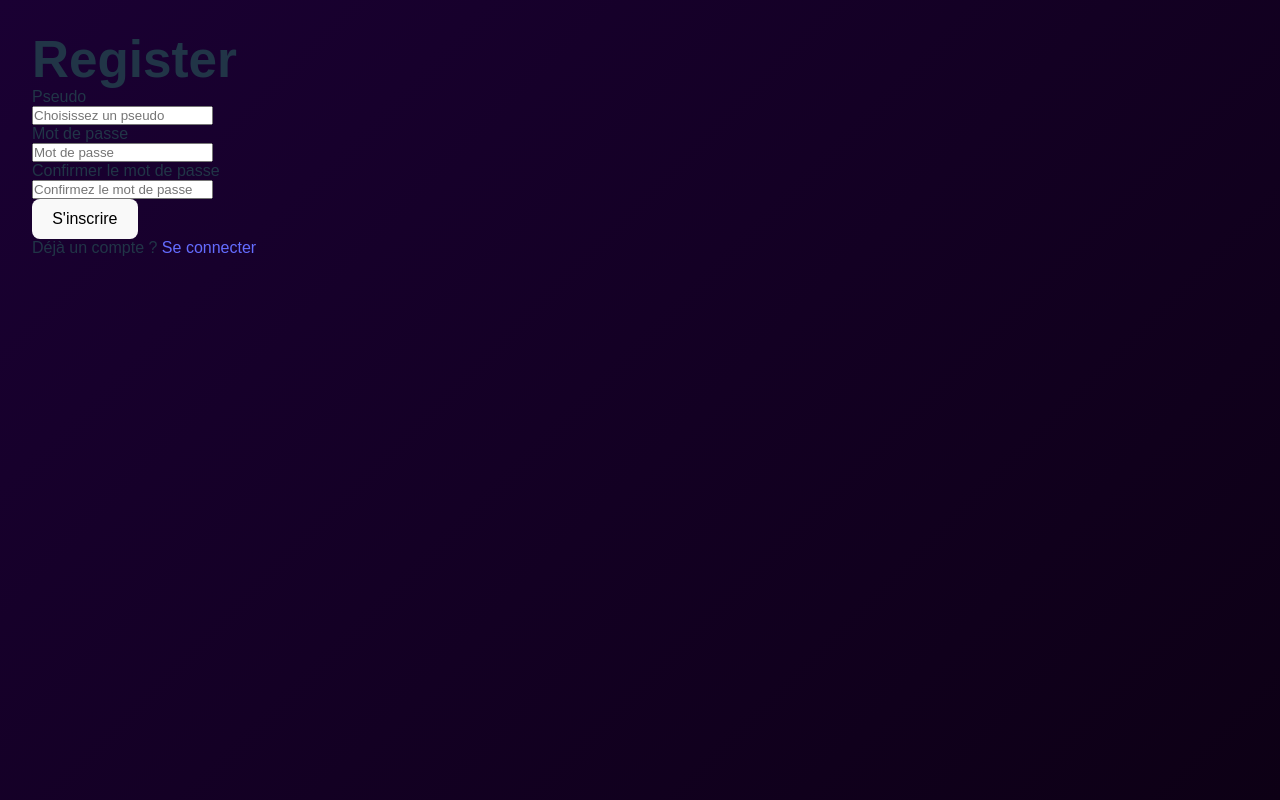
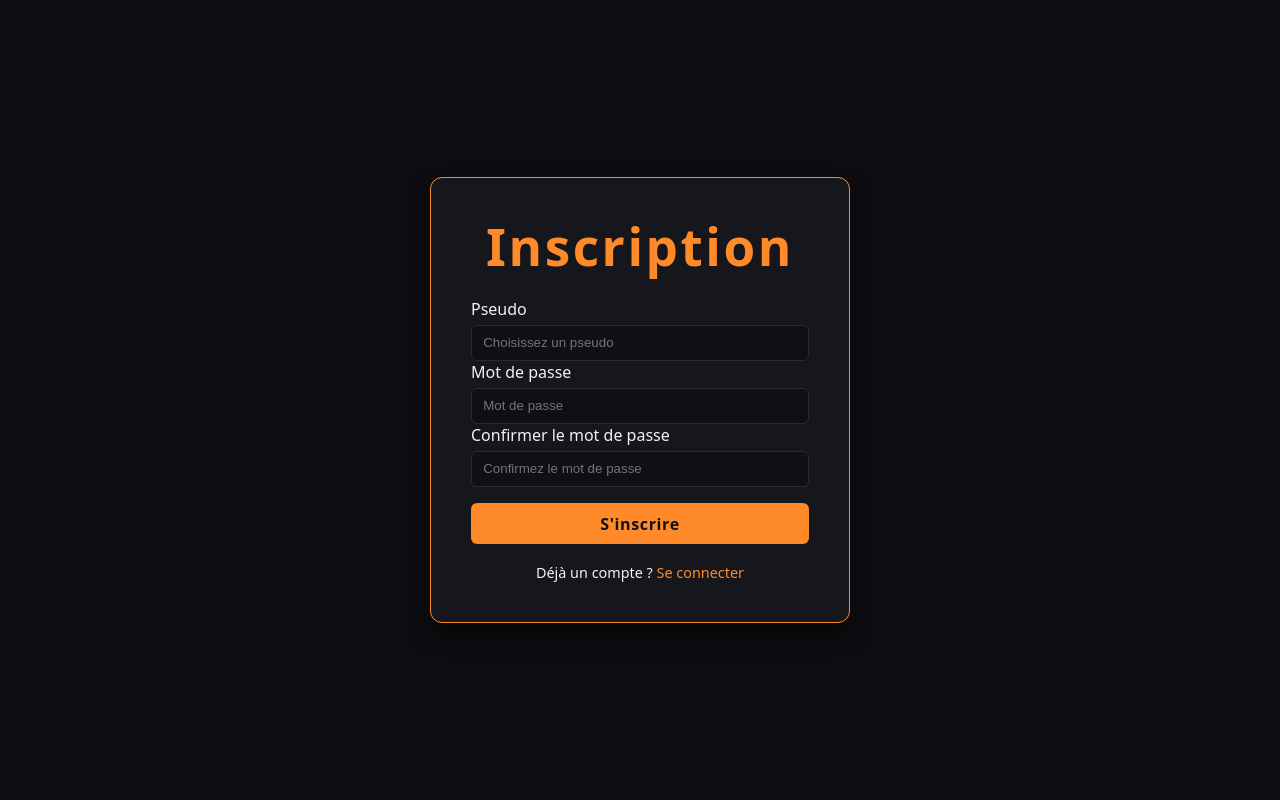
Before and after one commit to TshiGabrielle/AEMT_React_Examen2026, a React (Vite) app: page /auth/register in a window 1280 px wide. Built offline with nearby package versions, Linux system fonts and the light colour scheme.

Commit message:
css temporaire

```diff
--- /dev/null
+++ b/src/features/auth/auth.css
@@ -0,0 +1,104 @@
+/*
+  Conteneur principal de la page d'authentification
+*/
+.auth-page {
+  min-height: 100vh;
+  display: flex;
+  align-items: center;
+  justify-content: center;
+
+  background-color: #0e0e12;
+  color: #f2f2f2;
+  font-family: system-ui, sans-serif;
+}
+
+/*
+  Carte centrale contenant le formulaire
+*/
+.auth-card {
+  width: 100%;
+  max-width: 420px;
+  padding: 2.5rem;
+
+  background-color: #16161d;
+  border-radius: 12px;
+
+  /* légère bordure orange pour rappeler le thème Halloween */
+  border: 1px solid #ff8a2a;
+
+  /* ombre simple pour détacher la carte du fond */
+  box-shadow: 0 12px 24px rgba(0, 0, 0, 0.6);
+}
+
+/* Titre principal */
+.auth-card h1 {
+  margin-bottom: 1.5rem;
+  text-align: center;
+  letter-spacing: 0.05em;
+  color: #ff8a2a;
+}
+
+/*
+  Champs de saisie
+  - fond sombre
+  - bordure discrète
+  - texte clair
+*/
+.auth-card input {
+  width: 100%;
+  padding: 0.6rem 0.7rem;
+  margin-top: 0.3rem;
+
+  background-color: #0f0f14;
+  border: 1px solid #2a2a33;
+  border-radius: 6px;
+
+  color: #eee;
+}
+
+/* Mise en évidence du champ actif */
+.auth-card input:focus {
+  outline: none;
+  border-color: #ff8a2a;
+}
+
+/*
+  Bouton principal
+  - couleur orange pour l'action
+  - contraste fort avec le fond
+*/
+.auth-card button {
+  width: 100%;
+  margin-top: 1rem;
+  padding: 0.6rem;
+
+  background-color: #ff8a2a;
+  border: none;
+  border-radius: 6px;
+
+  color: #111;
+  font-weight: 600;
+  letter-spacing: 0.04em;
+
+  cursor: pointer;
+}
+
+.auth-card button:hover {
+  background-color: #ffa24d;
+}
+
+/* Texte de navigation (login / register) */
+.auth-switch {
+  margin-top: 1.2rem;
+  text-align: center;
+  font-size: 0.9rem;
+}
+
+.auth-switch a {
+  color: #ff8a2a;
+  text-decoration: none;
+}
+
+.auth-switch a:hover {
+  text-decoration: underline;
+}
--- a/src/features/auth/layouts/LoginLayout.tsx
+++ b/src/features/auth/layouts/LoginLayout.tsx
@@ -1,14 +1,19 @@
+import LoginForm from '../components/LoginForm.js'
+import '../auth.css'
+
 // layout de la page de connexion
-import LoginForm from '../components/LoginForm.js'
-
 export default function LoginLayout() {
   return (
-    <div style={{ padding: '2rem' }}>
-      <h1>Login</h1>
-      <LoginForm />
-      <p>
-        Pas encore de compte ? <a href="/auth/register">S'inscrire</a>
-      </p>
+    <div className="auth-page">
+      <div className="auth-card">
+        <h1>Connexion</h1>
+
+        <LoginForm />
+
+        <p className="auth-switch">
+          Pas encore de compte ? <a href="/auth/register">S'inscrire</a>
+        </p>
+      </div>
     </div>
   )
 }
--- a/src/features/auth/layouts/RegisterLayout.tsx
+++ b/src/features/auth/layouts/RegisterLayout.tsx
@@ -1,14 +1,19 @@
+import RegisterForm from '../components/RegisterForm.js'
+import '../auth.css'
+
 // layout pour la page d'inscription
-import RegisterForm from '../components/RegisterForm.js'
-
 export default function RegisterLayout() {
   return (
-    <div style={{ padding: '2rem' }}>
-      <h1>Register</h1>
-      <RegisterForm />
-      <p>
-        Déjà un compte ? <a href="/auth/login">Se connecter</a>
-      </p>
+    <div className="auth-page">
+      <div className="auth-card">
+        <h1>Inscription</h1>
+
+        <RegisterForm />
+
+        <p className="auth-switch">
+          Déjà un compte ? <a href="/auth/login">Se connecter</a>
+        </p>
+      </div>
     </div>
   )
 }
```
